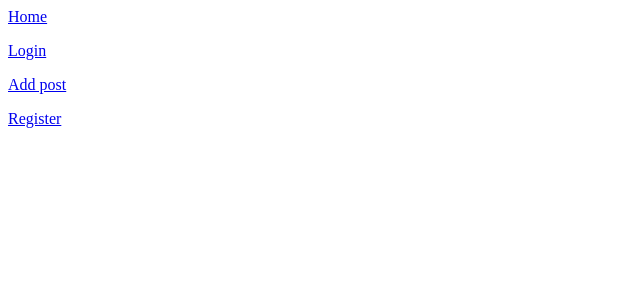
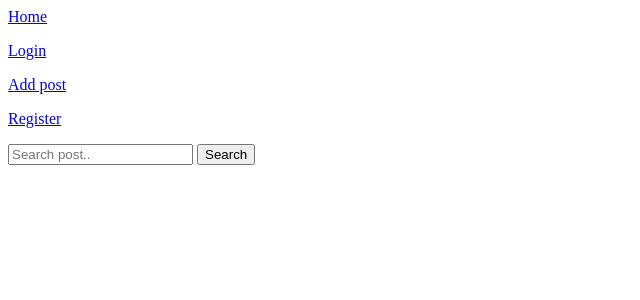
Before and after one commit to mjaszc/codeletter, a Django app: page / in a window 1280 px wide. Shown: the top 300 px of the page, without its empty margins (0-640 px from the left). Run offline with Django 4.2, Linux system fonts and the light colour scheme; data that the repository does not hold is empty.

Commit message:
Added search functionality (#16)

```diff
--- a/blog/templates/blog/homepage.html
+++ b/blog/templates/blog/homepage.html
@@ -3,7 +3,13 @@
 {% load static %}
 
 {% block content %}
-
+<form method="post" action="{% url 'blog:homepage' %}">
+    {% csrf_token %}
+    <div>
+        <input type="text" name="q" placeholder="Search post.."/>
+        <button type="submit">Search</button>
+    </div>
+</form>
 {% for p in posts %}
 <ul>
     <li>
--- a/blog/views.py
+++ b/blog/views.py
@@ -5,15 +5,21 @@ from .forms import AddPostForm, AddCommentForm
 from django.contrib.auth.forms import UserCreationForm, PasswordChangeForm
 from django.contrib.auth import login, authenticate, logout, update_session_auth_hash
 from .forms import UserSettingsForm
+from django.db.models import Q
 
 
 def homepage(request):
-    posts = Post.objects.all()
+    q = request.POST.get("q") if request.POST.get("q") is not None else ""
+
+    lookup = Q(title__icontains=q) | Q(content__icontains=q)
+    posts = Post.objects.filter(lookup)
+
     context = {"posts": posts}
     return render(request, "blog/homepage.html", context)
 
 
 def post_details(request, slug):
+
     post = Post.objects.filter(slug=slug)
     get_post = get_object_or_404(Post, slug=slug)
 
--- a/templates/navbar.html
+++ b/templates/navbar.html
@@ -1,4 +1,6 @@
 <nav>
+
+
     <a href="{% url "blog:homepage" %}">Home</a>
 
     {% if request.user.is_authenticated %}
```
